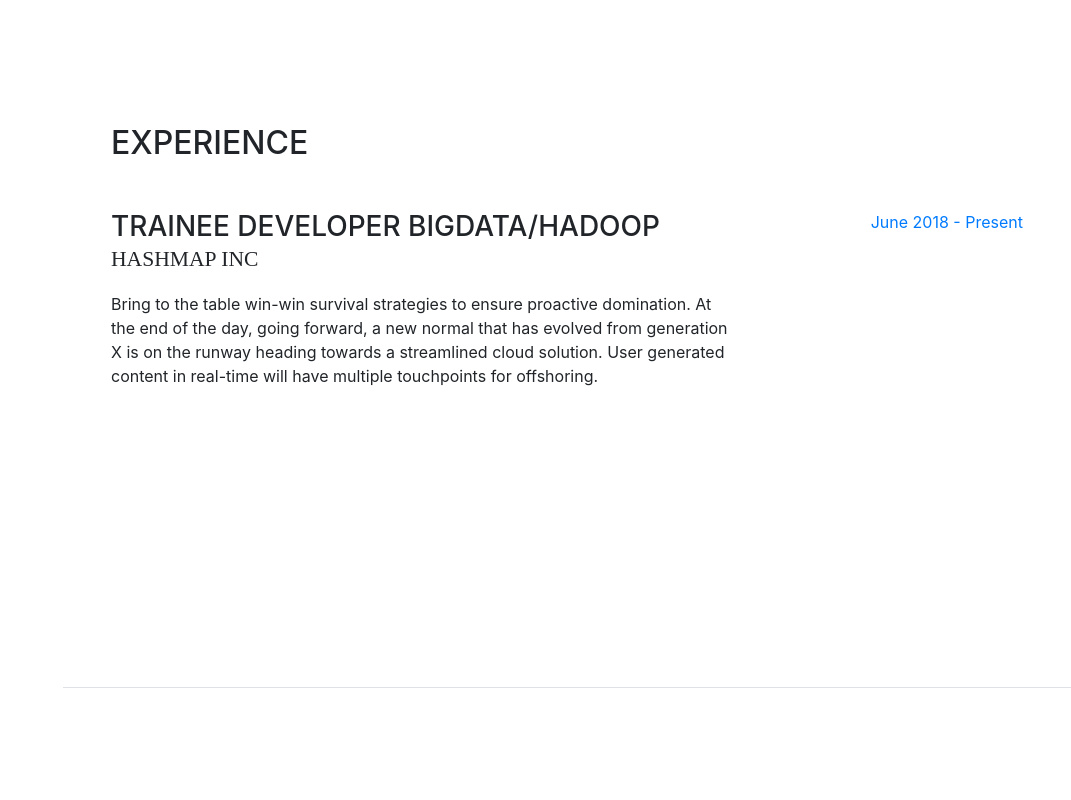
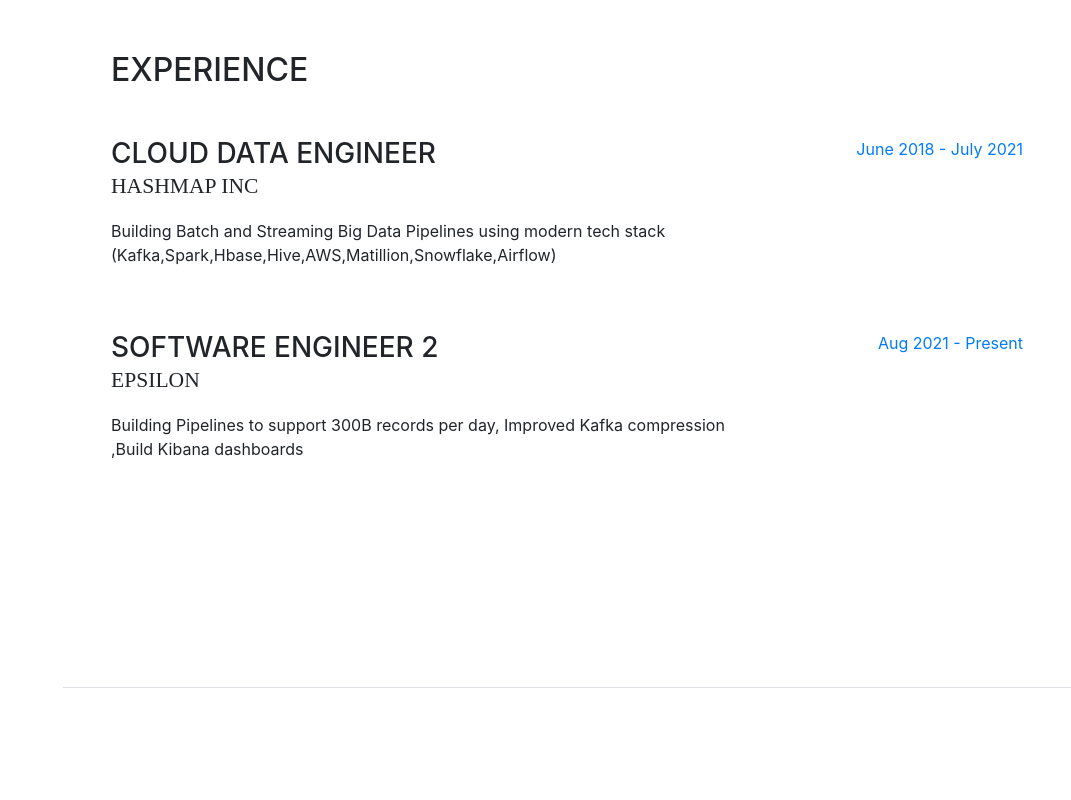
Before and after one commit to nk2242696/nk2242696.github.io, a website with bundled scripts: page index.html in a window 1280 px wide. Shown: the part 1140-1940 px from the top of the page, without its empty margins (209-1280 px from the left). Built offline with nearby package versions, Linux system fonts and the light colour scheme; a web font is replaced by a local one.

Commit message:
Update index.html

```diff
--- a/index.html
+++ b/index.html
@@ -119,12 +119,22 @@
 
           <div class="resume-item d-flex flex-column flex-md-row mb-5">
             <div class="resume-content mr-auto">
-              <h3 class="mb-0">Trainee Developer BigData/Hadoop</h3>
+              <h3 class="mb-0">Cloud Data Engineer</h3>
               <div class="subheading mb-3">Hashmap Inc</div>
-              <p>Bring to the table win-win survival strategies to ensure proactive domination. At the end of the day, going forward, a new normal that has evolved from generation X is on the runway heading towards a streamlined cloud solution. User generated content in real-time will have multiple touchpoints for offshoring.</p>
+              <p>Building Batch and Streaming Big Data Pipelines using modern tech stack (Kafka,Spark,Hbase,Hive,AWS,Matillion,Snowflake,Airflow)</p>
             </div>
             <div class="resume-date text-md-right">
-              <span class="text-primary">June 2018 - Present</span>
+              <span class="text-primary">June 2018 - July 2021</span>
+            </div>
+          </div>
+          <div class="resume-item d-flex flex-column flex-md-row mb-5">
+            <div class="resume-content mr-auto">
+              <h3 class="mb-0">Software Engineer 2</h3>
+              <div class="subheading mb-3">Epsilon</div>
+              <p>Building Pipelines to support 300B records per day, Improved Kafka compression ,Build Kibana dashboards </p>
+            </div>
+            <div class="resume-date text-md-right">
+              <span class="text-primary">Aug 2021 - Present</span>
             </div>
           </div>
 
```
